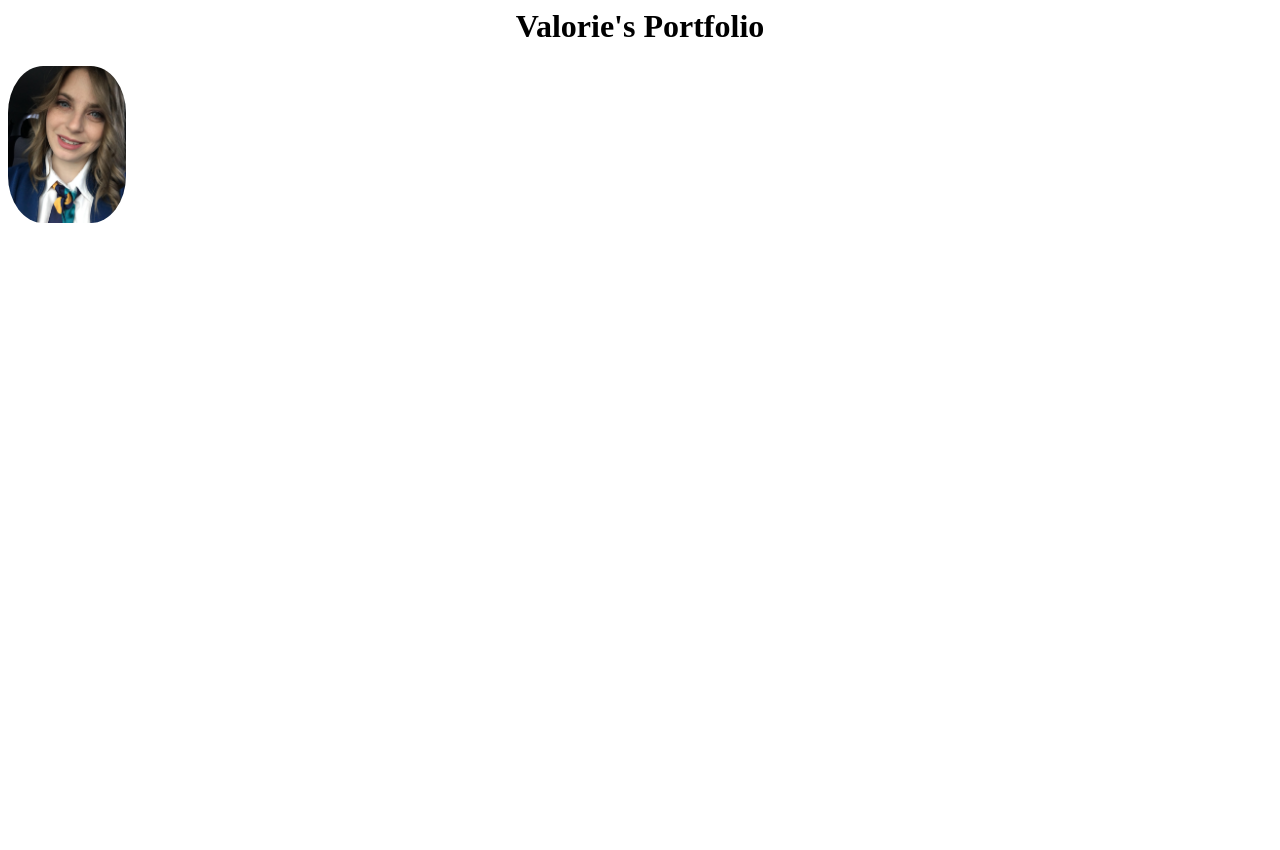
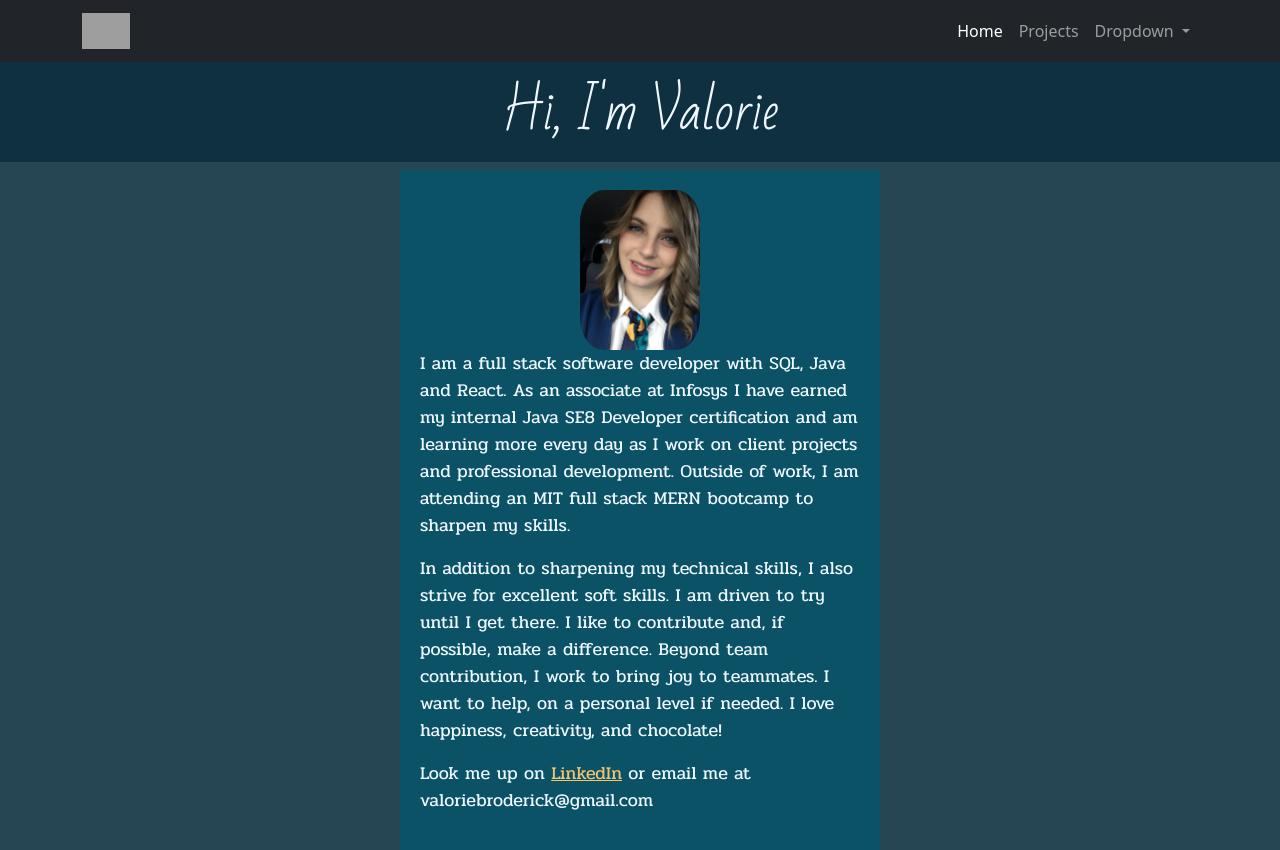
Before and after one commit to Valorieb/Portfoliomit, a plain HTML site: page index.html in a window 1280 px wide. Before the commit the page ends 800 px from the top, so only its background shows below. Drawn offline with nearby package versions, Linux system fonts and the light colour scheme; grey boxes are pictures that could not be loaded; a web font is replaced by a local one.

Commit message:
Add bio, photo, navbar, styles

```diff
--- a/index.html
+++ b/index.html
@@ -1,9 +1,131 @@
 <html>
   <head>
+    <!-- Bootstrap -->
+    <meta charset="utf-8" />
+    <meta name="viewport" content="width=device-width, initial-scale=1" />
+    <link
+      href="https://cdn.jsdelivr.net/npm/bootstrap@5.2.3/dist/css/bootstrap.min.css"
+      rel="stylesheet"
+      integrity="sha384-rbsA2VBKQhggwzxH7pPCaAqO46MgnOM80zW1RWuH61DGLwZJEdK2Kadq2F9CUG65"
+      crossorigin="anonymous"
+    />
+
+    <!-- Stylesheet -->
     <link rel="stylesheet" href="style.css" />
+
+    <!-- Google Fonts -->
+    <link rel="preconnect" href="https://fonts.googleapis.com" />
+    <link rel="preconnect" href="https://fonts.gstatic.com" crossorigin />
+
+    <link
+      href="https://fonts.googleapis.com/css2?family=Bad+Script&family=Pridi&display=swap"
+      rel="stylesheet"
+    />
+
+    <link
+      href="https://fonts.googleapis.com/css2?family=Bad+Script&display=swap"
+      rel="stylesheet"
+    />
+
+    <link
+      href="https://fonts.googleapis.com/css2?family=Bad+Script&family=Damion&display=swap"
+      rel="stylesheet"
+    />
+    <link
+      href="https://fonts.googleapis.com/css2?family=Bad+Script&display=swap"
+      rel="stylesheet"
+    />
   </head>
   <body>
-    <h1>Valorie's Portfolio</h1>
-    <img class="profile_pic" src="./Val's Photo.jpg" />
+    <!-- Navigation -->
+    <nav class="navbar navbar-expand-lg navbar-dark bg-dark static-top">
+      <div class="container">
+        <a class="navbar-brand" href="#">
+          <img
+            src="https://placeholder.pics/svg/150x50/888888/EEE/Logo"
+            alt="..."
+            height="36"
+          />
+        </a>
+        <button
+          class="navbar-toggler"
+          type="button"
+          data-bs-toggle="collapse"
+          data-bs-target="#navbarSupportedContent"
+          aria-controls="navbarSupportedContent"
+          aria-expanded="false"
+          aria-label="Toggle navigation"
+        >
+          <span class="navbar-toggler-icon"></span>
+        </button>
+        <div class="collapse navbar-collapse" id="navbarSupportedContent">
+          <ul class="navbar-nav ms-auto">
+            <li class="nav-item">
+              <a class="nav-link active" aria-current="page" href="#">Home</a>
+            </li>
+            <li class="nav-item">
+              <a class="nav-link" href="#">Projects</a>
+            </li>
+            <li class="nav-item dropdown">
+              <a
+                class="nav-link dropdown-toggle"
+                href="#"
+                id="navbarDropdown"
+                role="button"
+                data-bs-toggle="dropdown"
+                aria-expanded="false"
+              >
+                Dropdown
+              </a>
+              <ul
+                class="dropdown-menu dropdown-menu-end"
+                aria-labelledby="navbarDropdown"
+              >
+                <li><a class="dropdown-item" href="#">Action</a></li>
+                <li><a class="dropdown-item" href="#">Another action</a></li>
+                <li>
+                  <hr class="dropdown-divider" />
+                </li>
+                <li>
+                  <a class="dropdown-item" href="#">Something else here</a>
+                </li>
+              </ul>
+            </li>
+          </ul>
+        </div>
+      </div>
+    </nav>
+
+    <!-- Page Content -->
+    <script
+      src="https://cdn.jsdelivr.net/npm/bootstrap@5.2.3/dist/js/bootstrap.bundle.min.js"
+      integrity="sha384-kenU1KFdBIe4zVF0s0G1M5b4hcpxyD9F7jL+jjXkk+Q2h455rYXK/7HAuoJl+0I4"
+      crossorigin="anonymous"
+    ></script>
+    <h1>Hi, I'm Valorie</h1>
+    <div class="bio">
+      <img class="profile_pic" src="./Val's Photo.jpg" />
+      <p>
+        I am a full stack software developer with SQL, Java and React. As an
+        associate at Infosys I have earned my internal Java SE8 Developer
+        certification and am learning more every day as I work on client
+        projects and professional development. Outside of work, I am attending
+        an MIT full stack MERN bootcamp to sharpen my skills.
+      </p>
+      <p>
+        In addition to sharpening my technical skills, I also strive for
+        excellent soft skills. I am driven to try until I get there. I like to
+        contribute and, if possible, make a difference. Beyond team
+        contribution, I work to bring joy to teammates. I want to help, on a
+        personal level if needed. I love happiness, creativity, and chocolate!
+      </p>
+      <p>
+        Look me up on
+        <a href="https://www.linkedin.com/in/valorie-broderick-ab24716a/"
+          >LinkedIn</a
+        >
+        or email me at valoriebroderick@gmail.com
+      </p>
+    </div>
   </body>
 </html>
--- a/style.css
+++ b/style.css
@@ -1,8 +1,36 @@
+a {
+  color: rgb(244, 197, 111);
+}
+
+body {
+  background-color: #264653;
+}
+
 h1 {
   text-align: center;
+  color: aliceblue;
+  background-color: #0f3040;
+  padding: 20px;
+  font-family: "Bad Script", cursive;
+  font-size: 50px;
 }
 
+p {
+  font-family: "Bad Script", cursive;
+  font-family: "Pridi", serif;
+  font-size: 18px;
+}
+.bio {
+  background-color: #0b5266;
+  color: aliceblue;
+  margin-left: 400px;
+  margin-right: 400px;
+  padding: 20px;
+}
 .profile_pic {
   height: 20%;
-  border-radius: 30%;
+  border-radius: 20%;
+  display: block;
+  margin-left: auto;
+  margin-right: auto;
 }
```
